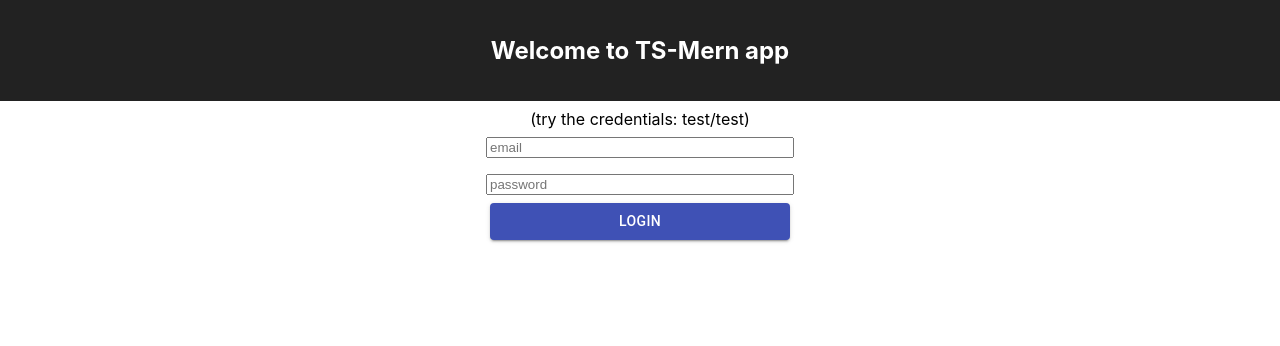
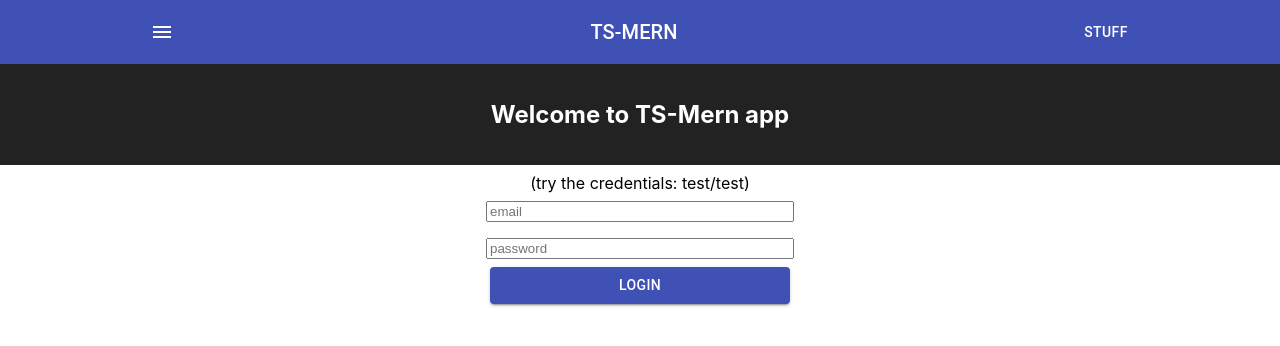
Before and after one commit to dcsan/ts-mern, a React (Create React App) app in the folder frontend/: page / in a window 1280 px wide. Shown: the top 346 px of the page. Built offline with nearby package versions, Linux system fonts and the light colour scheme.

Commit message:
add token to icon to build travis

```diff
--- a/frontend/src/App.css
+++ b/frontend/src/App.css
@@ -50,3 +50,15 @@
   from { transform: rotate(0deg); }
   to { transform: rotate(360deg); }
 }
+
+
+
+.root {
+  flex-grow: 1;
+}
+.menu-button {
+  margin-right: 2;
+}
+.title {
+  flex-grow: 1;
+}
--- a/frontend/src/App.tsx
+++ b/frontend/src/App.tsx
@@ -5,6 +5,13 @@
 import Button from "@material-ui/core/Button"
 // import App from "../../types/index"
 import { IItem } from "../../types/AppTypes"
+
+import { makeStyles } from "@material-ui/core/styles"
+import AppBar from "@material-ui/core/AppBar"
+import Toolbar from "@material-ui/core/Toolbar"
+import Typography from "@material-ui/core/Typography"
+import IconButton from "@material-ui/core/IconButton"
+import MenuIcon from "@material-ui/icons/Menu"
 
 export interface AppState {
   email: string
@@ -53,8 +60,11 @@
   }
 
   public render() {
+    const appBar = this.ButtonAppBar()
     return (
+
       <div className="App">
+        { appBar }
         <header className="App-header">
           <h1 className="App-title">Welcome to TS-Mern app</h1>
         </header>
@@ -146,6 +156,26 @@
       this.setState({ isRequesting: false })
     }
   }
+
+  private ButtonAppBar() {
+
+    return (
+      <div className="root">
+        <AppBar position="static">
+          <Toolbar>
+            <IconButton edge="start" className="menu-button" color="inherit" aria-label="Menu">
+              <MenuIcon />
+            </IconButton>
+            <Typography variant="h6" className="title">
+              TS-MERN
+            </Typography>
+            <Button color="inherit">stuff</Button>
+          </Toolbar>
+        </AppBar>
+      </div>
+    )
+  }
+
 }
 
 export default App
```
Also changed, not shown: 1 other file (tests, documents, lock files or other folders).
